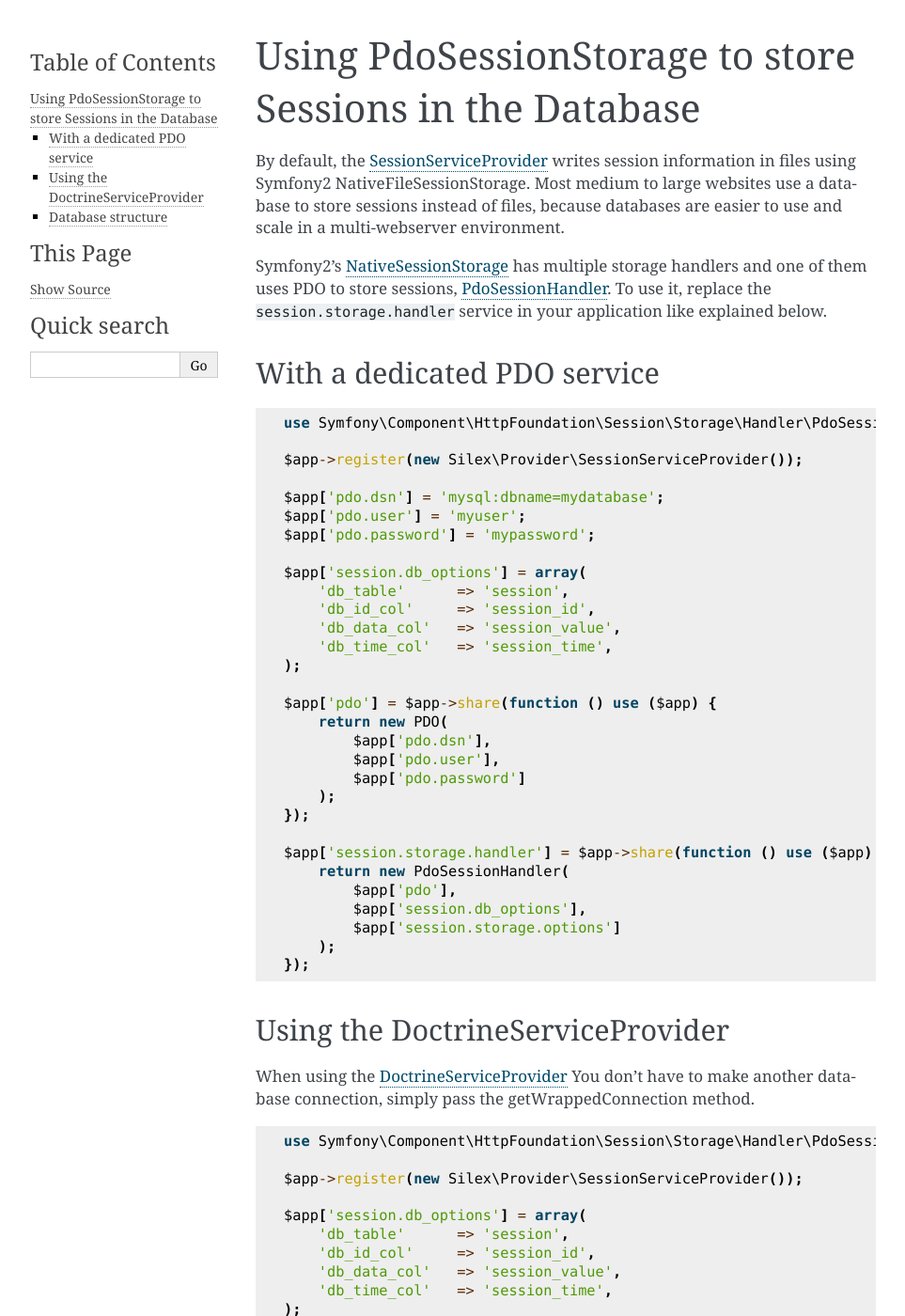
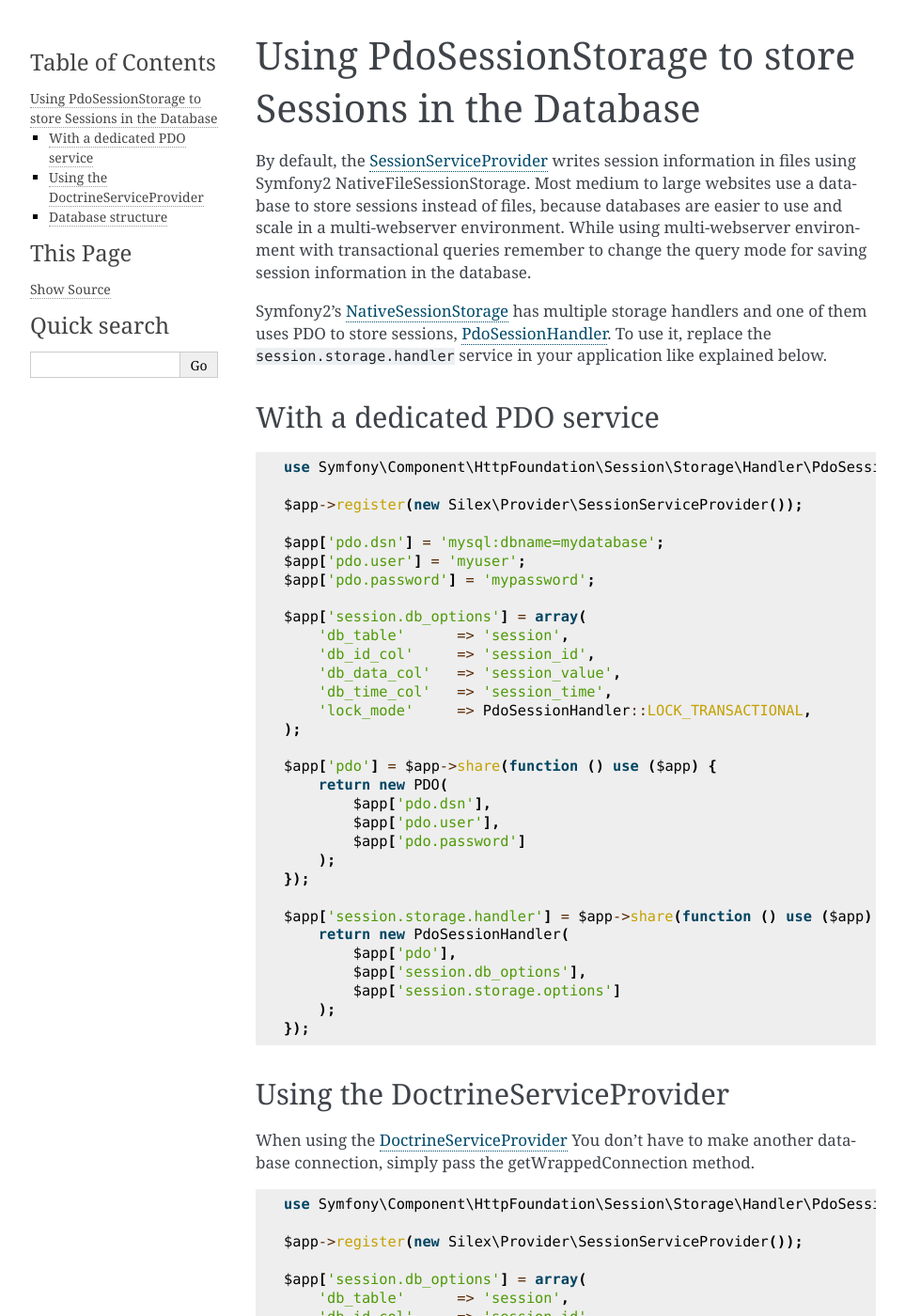
Before and after one commit to silexphp/Silex, a Sphinx documentation site: the page built from doc/cookbook/session_storage.rst, in a window 1280 px wide and 1400 px high. Shown: the whole window at 94% size, without its empty margins (148-1111 px from the left). Built offline with Sphinx 7.4.7, drawn with Linux system fonts in a browser that asks for light colours; some of the changed text lies outside the part shown.

Commit message:
Add documentation about lock mode settings.
PdoSessionHandler has lock_mode settings which is really critical
for multi-server enviroment while using silex with DoctrineOrm.
DoctrineOrm uses transactional queries and PdoSessionHandler defaults
to transactional queries as well. Which creates a database leve error
notifiying transaction already exists. Changing the lock_mode to
other setting then the default one solves the issue.

```diff
--- a/doc/cookbook/session_storage.rst
+++ b/doc/cookbook/session_storage.rst
@@ -5,7 +5,9 @@
 session information in files using Symfony2 NativeFileSessionStorage. Most
 medium to large websites use a database to store sessions instead of files,
 because databases are easier to use and scale in a multi-webserver
-environment.
+environment. While using multi-webserver environment with transactional
+queries remember to change the query mode for saving session information
+in the database.
 
 Symfony2's `NativeSessionStorage
 <http://api.symfony.com/master/Symfony/Component/HttpFoundation/Session/Storage/NativeSessionStorage.html>`_
@@ -33,6 +35,7 @@
         'db_id_col'     => 'session_id',
         'db_data_col'   => 'session_value',
         'db_time_col'   => 'session_time',
+        'lock_mode'     => PdoSessionHandler::LOCK_TRANSACTIONAL,
     );
 
     $app['pdo'] = $app->share(function () use ($app) {
@@ -68,6 +71,7 @@
         'db_id_col'     => 'session_id',
         'db_data_col'   => 'session_value',
         'db_time_col'   => 'session_time',
+        'lock_mode'     => PdoSessionHandler::LOCK_TRANSACTIONAL,
     );
 
     $app['session.storage.handler'] = $app->share(function () use ($app) {
```
